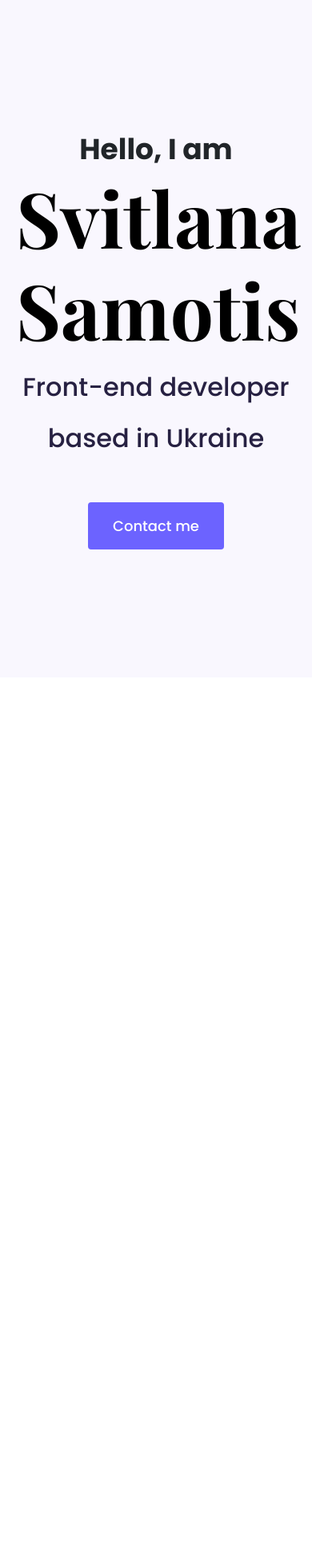
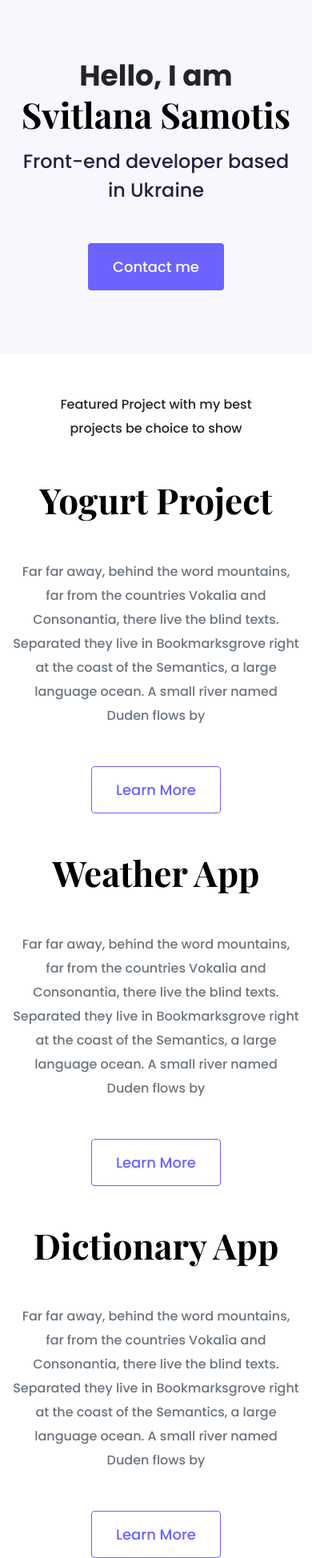
Before and after one commit to SSwanderlust/final-portfolio-project, a plain HTML site: page index.html in a window 390 px wide. Shown: the whole page at 80% size. Before the commit the page ends 847 px from the top, so only its background shows below. Drawn offline with nearby package versions, Linux system fonts and the light colour scheme.

Commit message:
Integrated homepage content design

```diff
--- a/index.html
+++ b/index.html
@@ -80,5 +80,101 @@
         >
       </div>
     </div>
+    <p class="text-center m-5">
+      Featured Project with my best projects be
+      choice to show
+    </p>
+    <div class="container">
+      <div class="row mb-5">
+        <div class="col d-none d-lg-block">
+          <img
+            src="images/yogurt-project.png"
+            class="img-fluid"
+            alt="Yogurt Project"
+          />
+        </div>
+        <div class="col">
+          <div class="project-description">
+            <h2 class="mb-5">Yogurt Project</h2>
+            <p class="mb-5 text-muted">
+              Far far away, behind the word
+              mountains, far from the countries
+              Vokalia and Consonantia, there live
+              the blind texts. Separated they live
+              in Bookmarksgrove right at the coast
+              of the Semantics, a large language
+              ocean. A small river named Duden
+              flows by
+            </p>
+            <a
+              href="#"
+              class="btn btn-branding-outline"
+            >
+              Learn More</a
+            >
+          </div>
+        </div>
+      </div>
+      <div class="row mb-5">
+        <div class="col">
+          <div class="project-description">
+            <h2 class="mb-5">Weather App</h2>
+            <p class="mb-5 text-muted">
+              Far far away, behind the word
+              mountains, far from the countries
+              Vokalia and Consonantia, there live
+              the blind texts. Separated they live
+              in Bookmarksgrove right at the coast
+              of the Semantics, a large language
+              ocean. A small river named Duden
+              flows by
+            </p>
+            <a
+              href="#"
+              class="btn btn-branding-outline"
+            >
+              Learn More</a
+            >
+          </div>
+        </div>
+        <div class="col d-none d-lg-block">
+          <img
+            src="images/weather-project.png"
+            class="img-fluid"
+            alt="Yogurt Project"
+          />
+        </div>
+      </div>
+      <div class="row">
+        <div class="col d-none d-lg-block">
+          <img
+            src="images/dictionary-project.png"
+            class="img-fluid"
+            alt="Yogurt Project"
+          />
+        </div>
+        <div class="col">
+          <div class="project-description">
+            <h2 class="mb-5">Dictionary App</h2>
+            <p class="mb-5 text-muted">
+              Far far away, behind the word
+              mountains, far from the countries
+              Vokalia and Consonantia, there live
+              the blind texts. Separated they live
+              in Bookmarksgrove right at the coast
+              of the Semantics, a large language
+              ocean. A small river named Duden
+              flows by
+            </p>
+            <a
+              href="#"
+              class="btn btn-branding-outline"
+            >
+              Learn More</a
+            >
+          </div>
+        </div>
+      </div>
+    </div>
   </body>
 </html>
--- a/styles/portfolio.css
+++ b/styles/portfolio.css
@@ -21,10 +21,15 @@ h6 {
 
 h1 {
   font-size: 96px;
+  line-height: 1.5;
+}
+h2 {
+  font-size: 64px;
 }
 p {
-  font-family: var(--default-font-family);
   font-weight: normal;
+  font-size: 16px;
+  line-height: 30px;
 }
 .hero {
   background-color: var(--secondary-color);
@@ -40,8 +45,8 @@ p {
 .hero h2 {
   font-family: "Poppins", sans-serif;
   font-weight: normal;
-  font-weight: 24px;
-  line-height: 2;
+  font-size: 24px;
+  line-height: 1.5;
   color: #272142;
 }
 
@@ -53,3 +58,31 @@ p {
   line-height: 27px;
   padding: 15px 30px;
 }
+.btn-branding-outline {
+  background-color: white;
+  border: 1px solid var(--branding-color);
+  border-radius: 4;
+  color: var(--branding-color);
+  font-size: 18px;
+  line-height: 27px;
+  padding: 15px 30px;
+}
+.project-description {
+  padding: 120px 60px;
+}
+@media (max-width: 960px) {
+  h1 {
+    font-size: 44px;
+    line-height: 1.5;
+  }
+  h2 {
+    font-size: 44px;
+  }
+  .hero {
+    padding: 80px 20px;
+  }
+  .project-description {
+    padding: 0;
+    text-align: center;
+  }
+}
```
Also changed, not shown: images/dictionary-project.png (added), images/weather-project.png (added), images/yogurt-project.png (added), 1 other file.
